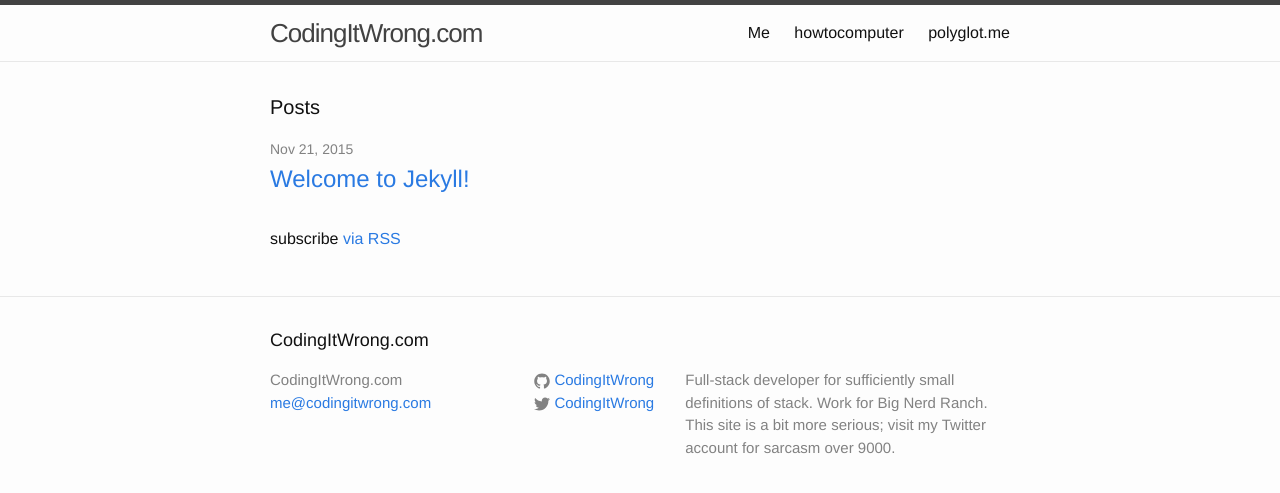
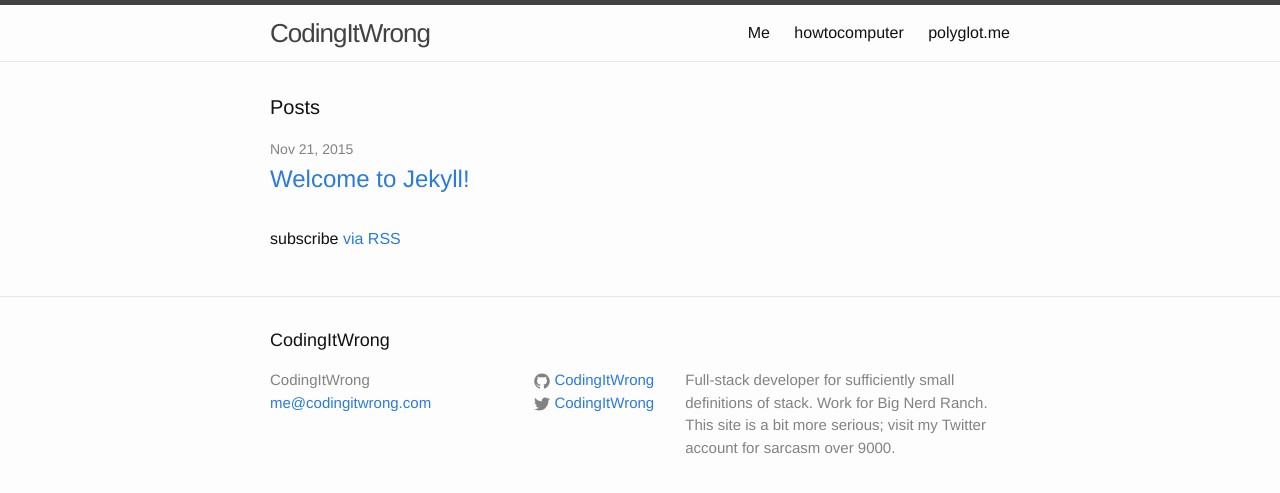
Before and after one commit to CodingItWrong/codingitwrong.com, a Jekyll site: the page built from index.html, in a window 1280 px wide. Shown: the top 493 px of the page. Built offline with Jekyll 4.4.1, drawn with Linux system fonts in a browser that asks for light colours.

Commit message:
remove .com from site title

```diff
--- a/_config.yml
+++ b/_config.yml
@@ -6,7 +6,7 @@
 # 'jekyll serve'. If you change this file, please restart the server process.
 
 # Site settings
-title: CodingItWrong.com
+title: CodingItWrong
 email: me@codingitwrong.com
 description: > # this means to ignore newlines until "baseurl:"
   Full-stack developer for sufficiently small definitions of stack. Work for Big Nerd Ranch. This site is a bit more serious; visit my Twitter account for sarcasm over 9000.
```
